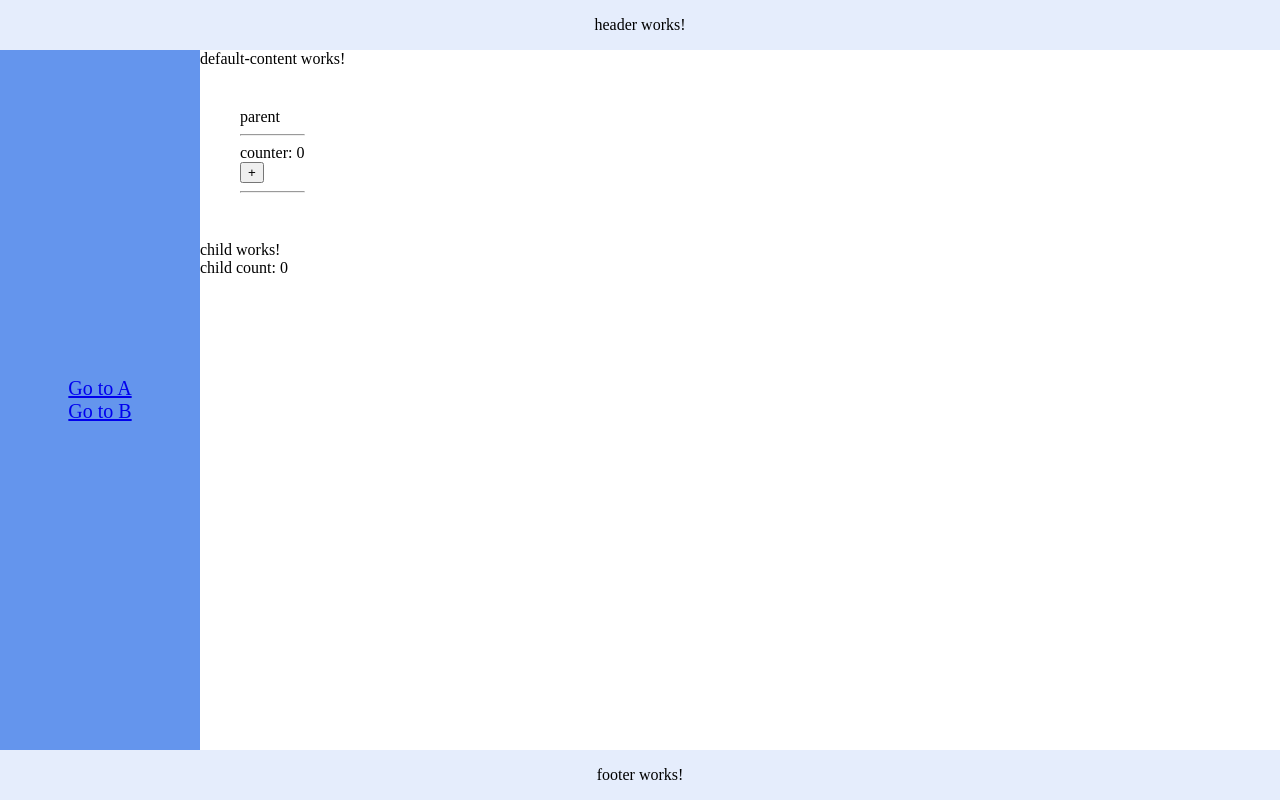
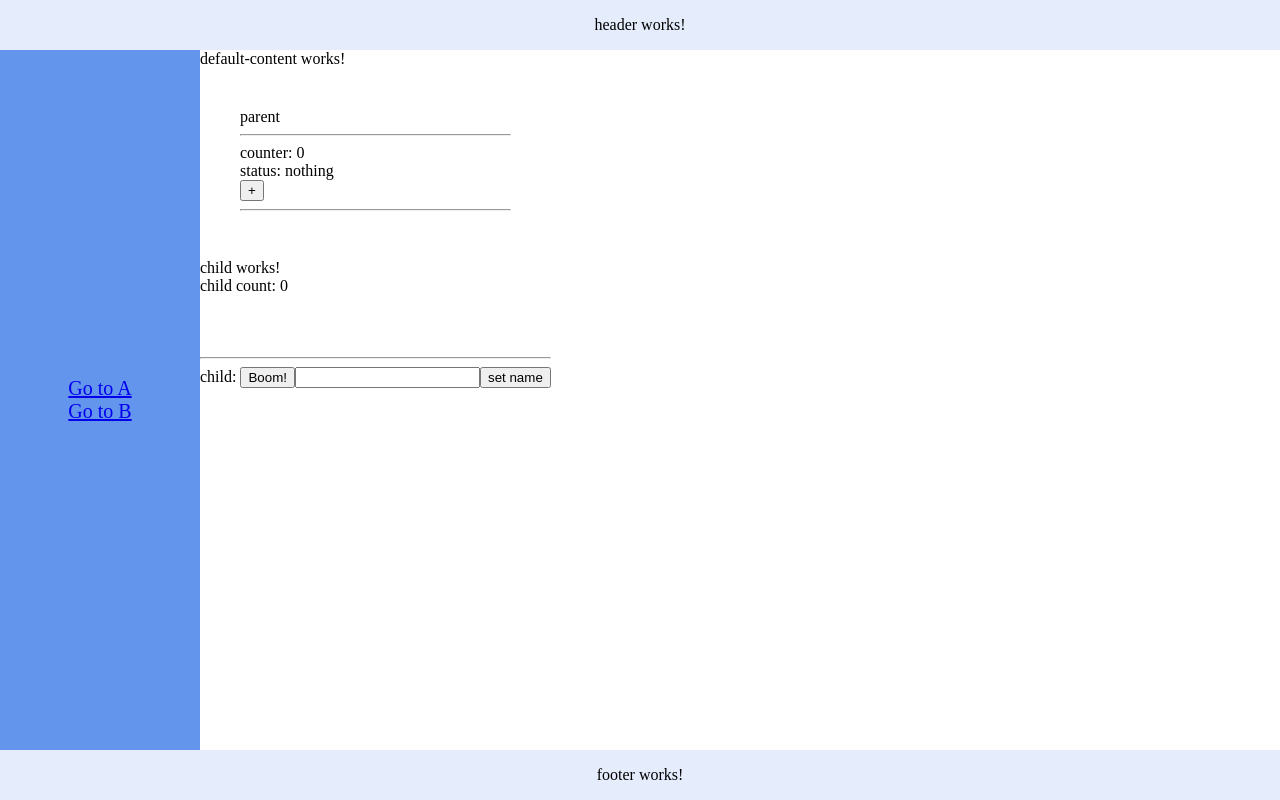
Before and after one commit to rotemx/Netcraft-MyFirstAngularApp, an Angular app: page / in a window 1280 px wide. Built offline with nearby package versions, Linux system fonts and the light colour scheme.

Commit message:
added input counter

```diff
--- a/src/app/components/child/child.component.html
+++ b/src/app/components/child/child.component.html
@@ -1,3 +1,12 @@
 <p>child works!</p>
 
 child count: {{count}}
+
+
+<br>
+<br>
+<br>
+<br>
+
+<hr>
+child: <input type="button" value="Boom!" (click)="boomClicked.emit()">
--- a/src/app/components/child/child.component.ts
+++ b/src/app/components/child/child.component.ts
@@ -1,4 +1,4 @@
-import {Component, Input, OnInit} from "@angular/core";
+import {Component, EventEmitter, Input, OnInit, Output} from "@angular/core";
 
 @Component({
   selector: 'app-child',
@@ -8,10 +8,13 @@ import {Component, Input, OnInit} from "@angular/core";
 export class ChildComponent implements OnInit {
 
   @Input() count:number;
+  @Output() boomClicked = new EventEmitter();
 
   constructor() { }
 
   ngOnInit(): void {
+
   }
 
+
 }
--- a/src/app/components/content/content.component.html
+++ b/src/app/components/content/content.component.html
@@ -1,13 +1,22 @@
 <router-outlet></router-outlet>
+
 <div style="padding: 40px">
 	parent
 	<HR>
 	counter: {{counter}}
-
+	<br>
+	status: {{status || 'nothing' }}
 	<br>
 	<input type="button" value="+" (click)="counter = counter + 1">
 
 	<hr>
 </div>
 
-<app-child [count]="counter"></app-child>
+
+<app-child [count]="counter" (boomClicked)="onBoomClicked()" ></app-child>
+
+
+
+<input [(ngModel)]="myName" >
+
+<input type="button" value="set name" (click)="myName = 'Slim Shady'">
--- a/src/app/components/content/content.component.ts
+++ b/src/app/components/content/content.component.ts
@@ -7,11 +7,20 @@ import { Component, OnInit } from '@angular/core';
 })
 export class ContentComponent implements OnInit {
 
+  status:string = ""
   counter:number = 0;
+
+
+  myName:string = '';
 
   constructor() { }
 
   ngOnInit(): void {
   }
 
+  onBoomClicked() {
+    console.log('boom');
+    this.status = "boom!"
+  }
+
 }
```
